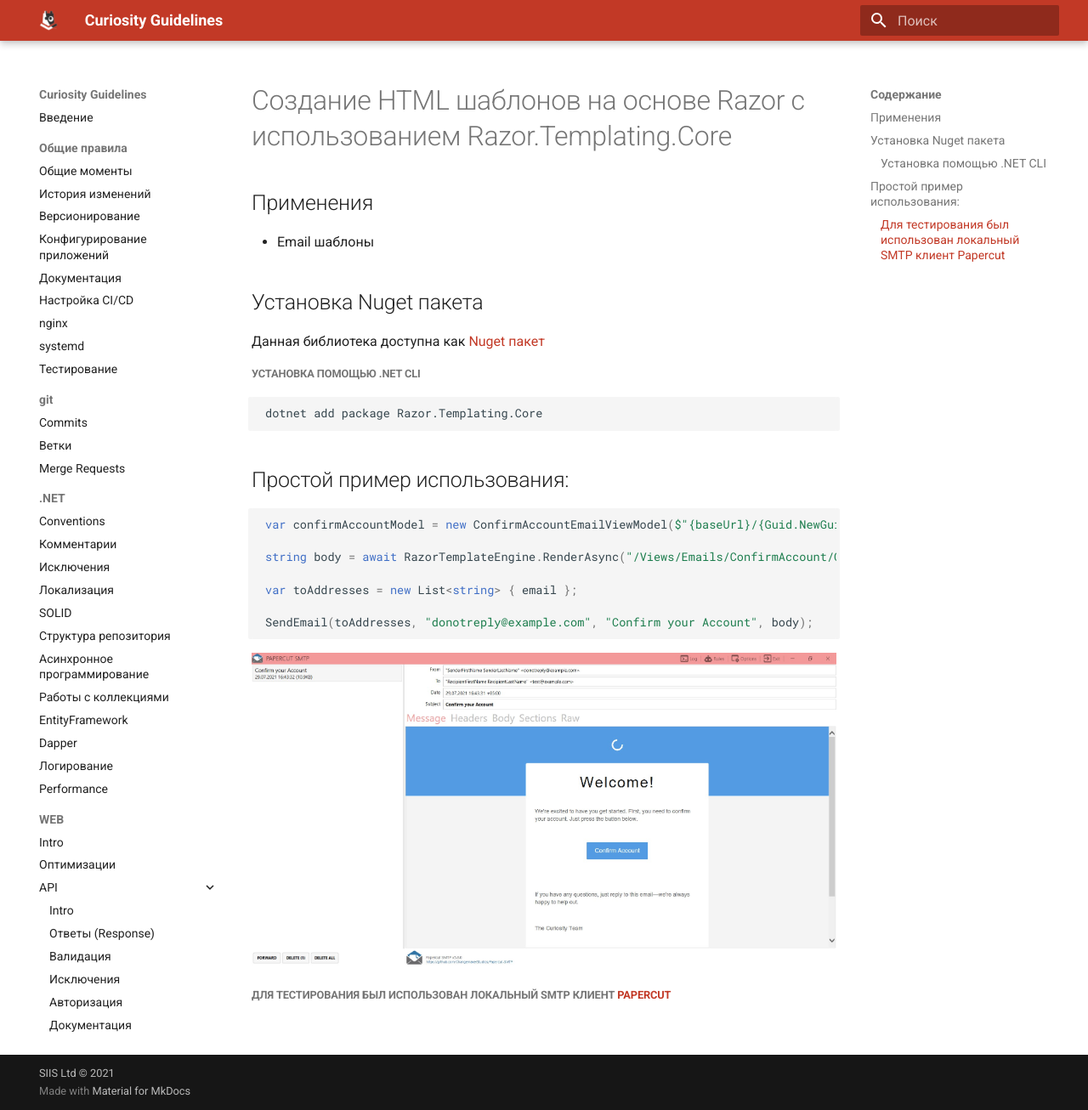
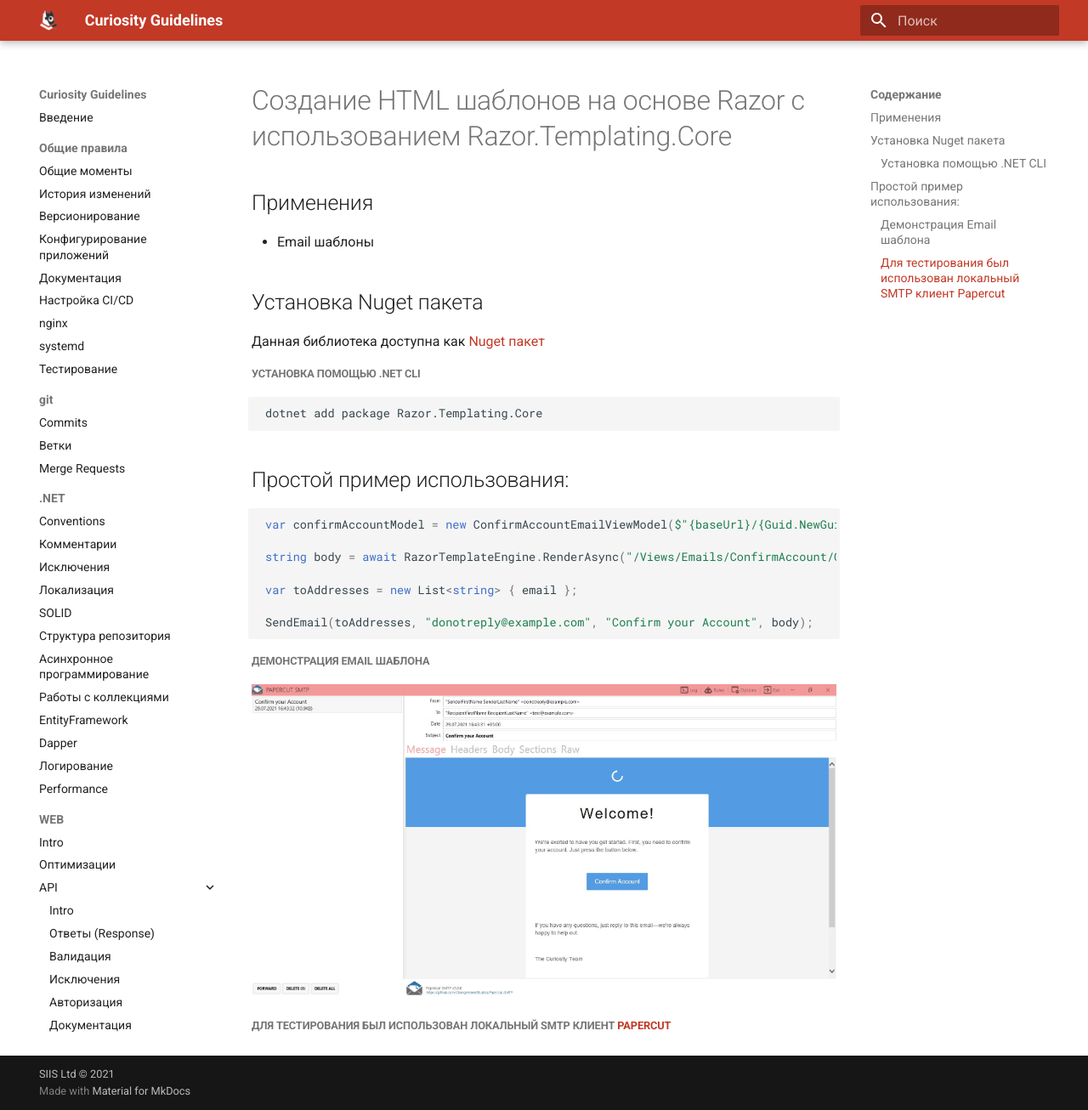
Before and after one commit to siisltd/Curiosity.Guidelines, an MkDocs documentation site: the page built from docs/web/razorEmails.md, in a window 1280 px wide and 1306 px high. Shown: the whole window at 85% size. Built offline with MkDocs 1.6.1 and Material for MkDocs 9.7.7, drawn with Linux system fonts in a browser that asks for light colours.

Commit message:
another .md fix

````diff
--- a/docs/web/razorEmails.md
+++ b/docs/web/razorEmails.md
@@ -20,6 +20,7 @@ var toAddresses = new List<string> { email };
 
 SendEmail(toAddresses, "donotreply@example.com", "Confirm your Account", body);
 ```
-![Демонстрация Email шаблона](https://github.com/siisltd/Curiosity.Guidelines/blob/razorExample/docs/images/email_template_example.jpg)
+##### Демонстрация Email шаблона
+![скрин](https://github.com/siisltd/Curiosity.Guidelines/blob/razorExample/docs/images/email_template_example.jpg)
 
 ##### Для тестирования был использован локальный SMTP клиент [Papercut](https://github.com/ChangemakerStudios/Papercut-SMTP)
````
